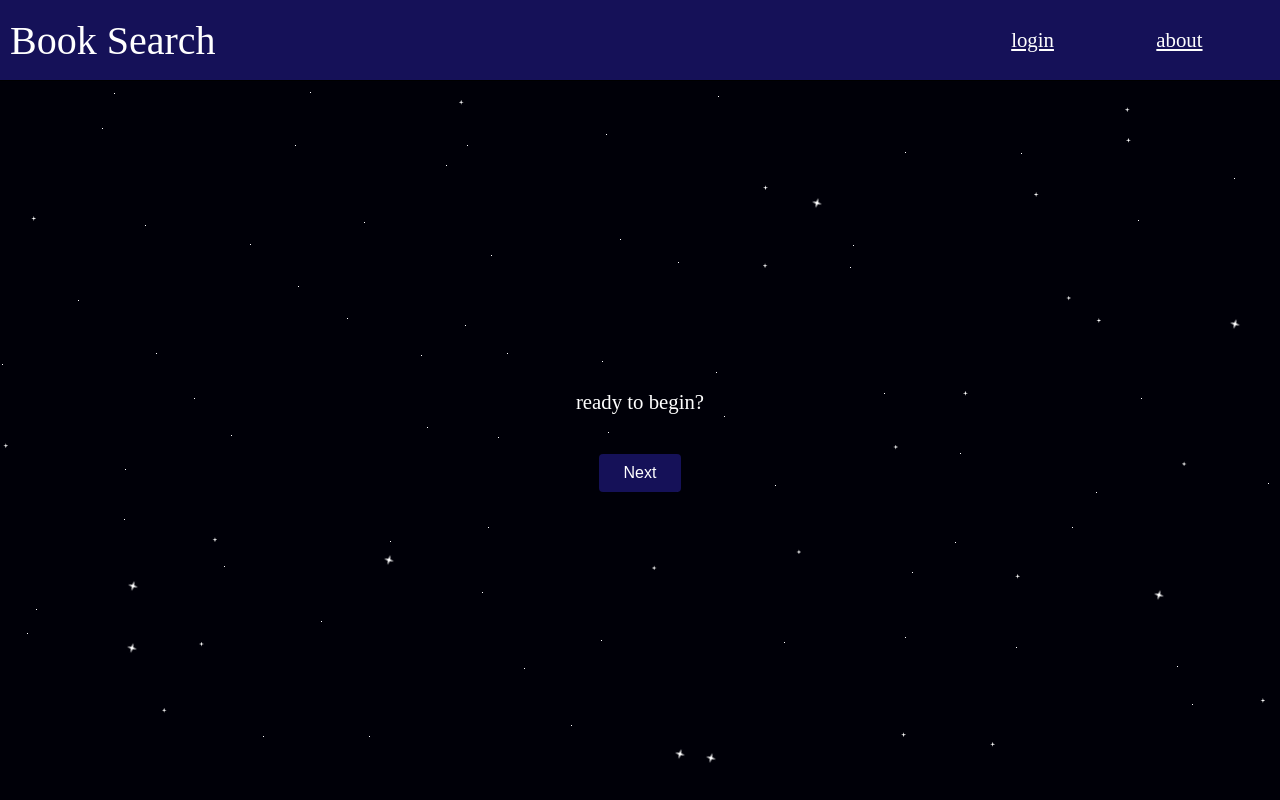
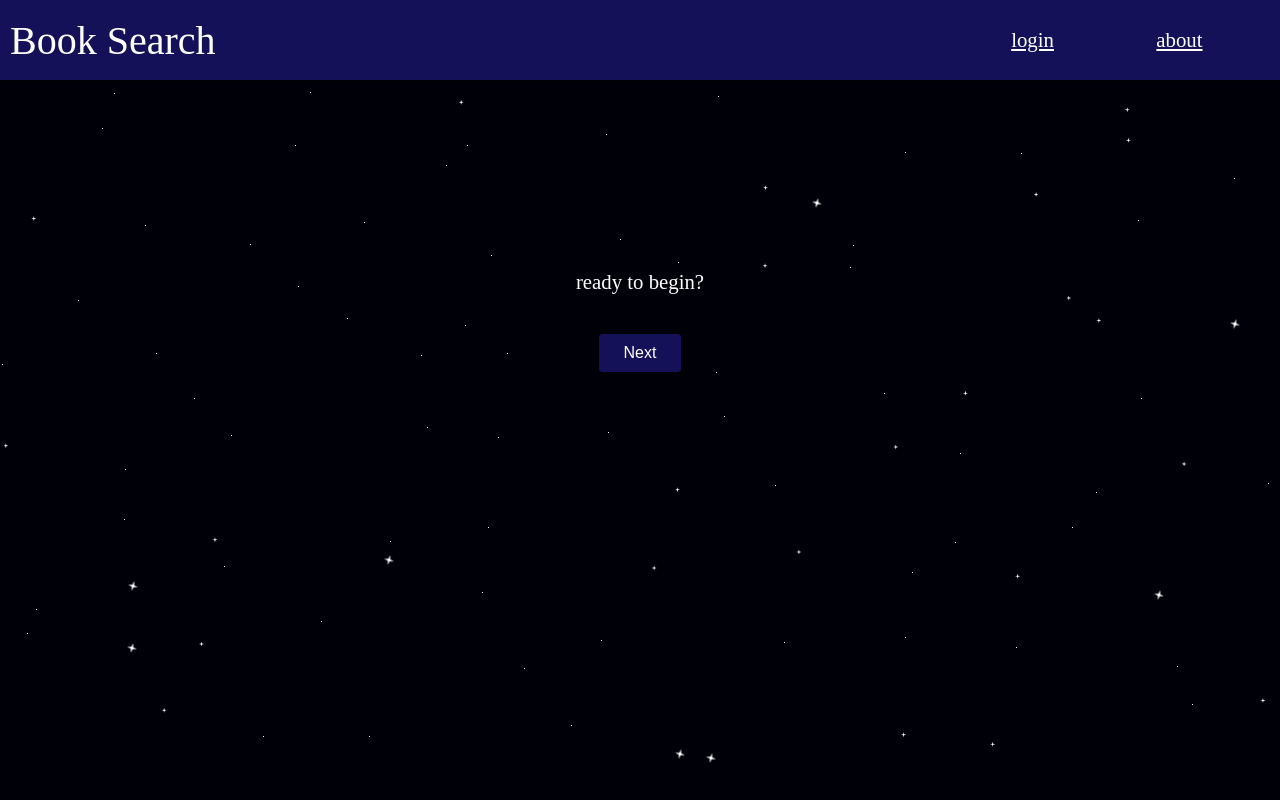
Before and after one commit to SpencerHitchcock05/Book-App, a React app in the folder client/: page / in a window 1280 px wide. Built offline with nearby package versions, Linux system fonts and the light colour scheme; the HTML template or start-up script is replaced by a standard one.

Commit message:
fixed styling and centering

```diff
--- a/client/src/App.css
+++ b/client/src/App.css
@@ -61,19 +61,17 @@ body {
 
 #content-container {
     width: 100vw;
-    height: 90vh;
+    min-height: 90vh;
 
     display: flex;
     flex-direction: column;
     align-items: center;
-    justify-content: center;
 
     position: relative;
 }
 
 #content {
     width: 80vw;
-    min-height: 20vh;
     color: white;
 }
 
```
